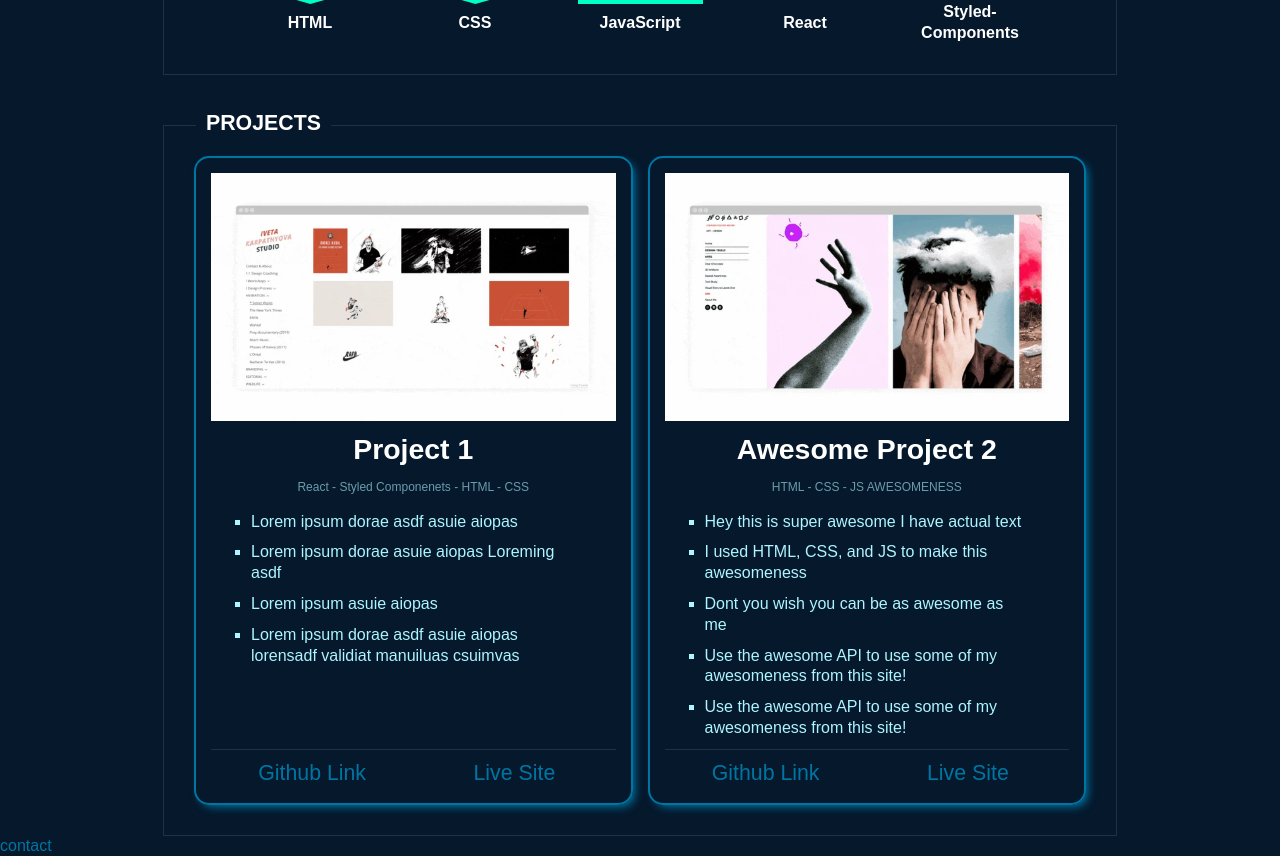
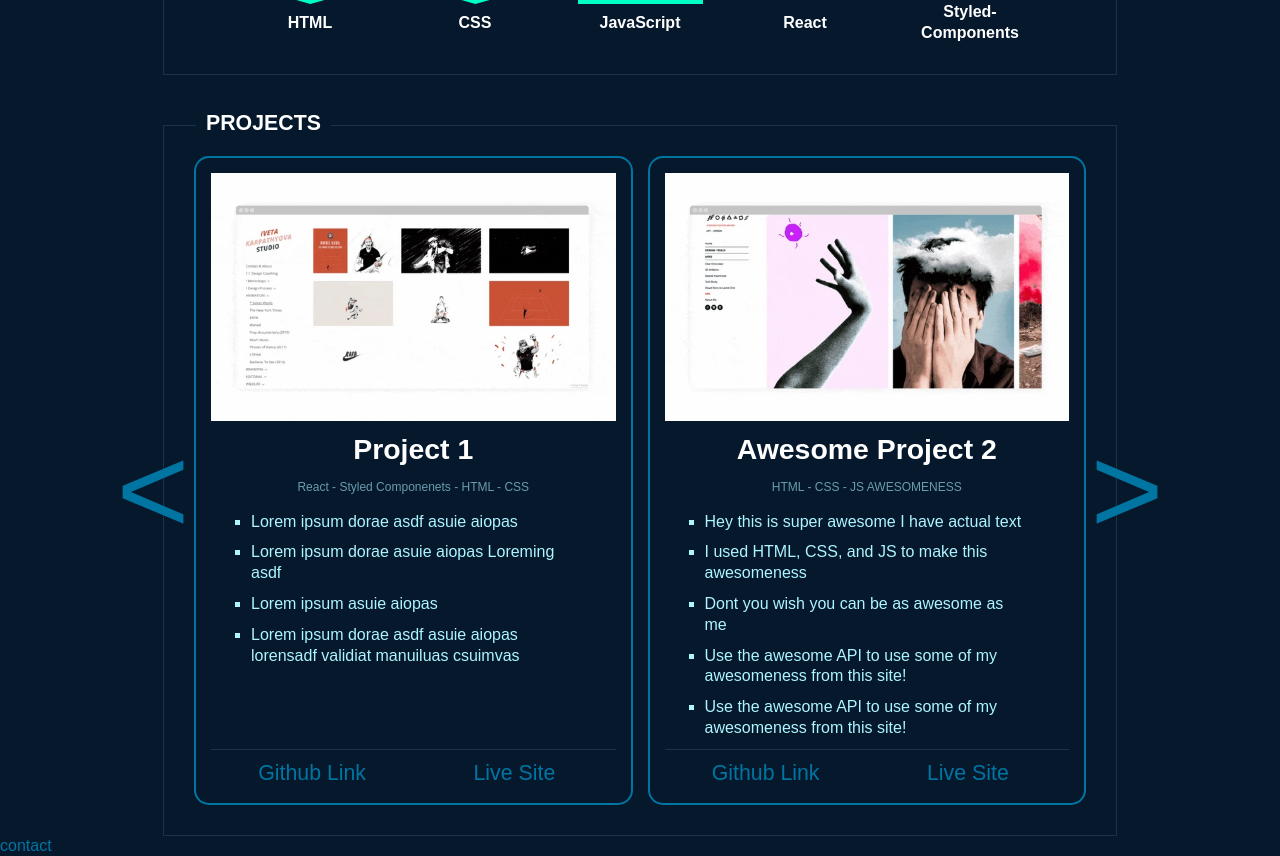
Before and after one commit to Red4lpha/ProfileSite, a React (Create React App) app: page / in a window 1280 px wide. Shown: the part 1600-2456 px from the top of the page. Built offline with nearby package versions, Linux system fonts and the light colour scheme.

Commit message:
Adding functionality to scroll through different projects

```diff
--- a/src/Components/Projects.js
+++ b/src/Components/Projects.js
@@ -1,4 +1,4 @@
-import React from 'react';
+import React, { useState } from 'react';
 import { StyledProjects } from './Styles/Projects.styled';
 import { StyledContainer } from './Styles/Container.Styled';
 import { StyledBorder } from './Styles/BorderWrapper.Styled';
@@ -6,13 +6,29 @@ import Project from './Project';
 import projectList from './projectList';
 
 const Projects = () => {
+  const [projHolder, setProjHolder] = useState(projectList);
+  const [visibleProjs, setVisibleProjs] = useState(projHolder.slice(0,2));
+
+    const handleClick = (e) => {
+      let tempArray = [...projHolder];
+
+      //deters which btn was clicked
+      if (e.target.id === 'btn-right') tempArray.push(tempArray.shift());
+      else if (e.target.id === 'btn-left') tempArray.unshift(tempArray.pop());
+
+      setProjHolder(tempArray);
+      setVisibleProjs(projHolder.slice(0,2));
+    }
     return (
       <StyledProjects>
         <StyledContainer>
           <StyledBorder>
             <span className='title'><h2>PROJECTS</h2></span>
             <div className='project-wrapper'>
-              {projectList.map(proj =>
+              <button className='project-buttons left' id='btn-left' onClick={handleClick}>&lt;</button>
+              <button className='project-buttons right' id='btn-right' onClick={handleClick}>&gt;</button>
+
+              {visibleProjs.map(proj =>
               <Project
               img={proj.img}
               name={proj.name}
--- a/src/Components/Styles/Projects.styled.js
+++ b/src/Components/Styles/Projects.styled.js
@@ -3,6 +3,7 @@ import styled from "styled-components";
 export const StyledProjects = styled.section`
 
   .project-wrapper {
+  position: relative;
   display: flex;
   flex-direction: row;
   gap: 15px;
@@ -11,6 +12,22 @@ export const StyledProjects = styled.section`
   padding: 30px 30px;
   text-align: center;
 
+  .project-buttons {
+    position: absolute;
+    font-size: 125px;
+    background-color: inherit;
+    border: 0;
+    color: inherit;
+  }
+  .left {
+    left: -5%;
+    top: calc(50% - 62px);
+  }
+  .right {
+    right: -5%;
+    top: calc(50% - 62px);
+  }
+
   article {
     display: flex;
     flex-direction: column;
@@ -18,10 +35,12 @@ export const StyledProjects = styled.section`
     border: 2px solid #0075A2;
     border-radius: 15px;
     padding: 15px;
-    box-shadow: 4px 4px 10px -3px #0080B1;
     //margin: 0 100px;
     //background-color: ${({ theme }) => theme.dark.border};
 
+    &:hover{
+      box-shadow: 4px 4px 10px -3px #0080B1;
+    }
     & > * {
       padding-top: 10px;
     }
--- a/src/Components/projectList.js
+++ b/src/Components/projectList.js
@@ -26,6 +26,20 @@ export const projectList = [
     codeLink: "",
     siteLink: ""
   },
+  {
+    img: "./Media/ProjectExample2.webp",
+    name: "Awesome Project 3",
+    tech: "HTML - CSS - JS AWESOMENESS",
+    description: [
+      "Hey this is super awesome I have actual text",
+      "I used HTML, CSS, and JS to make this awesomeness",
+      "Dont you wish you can be as awesome as me",
+      "Use the awesome API to use some of my awesomeness from this site!",
+      "Use the awesome API to use some of my awesomeness from this site!",
+    ],
+    codeLink: "",
+    siteLink: ""
+  },
 ]
 
 export default projectList;
```
